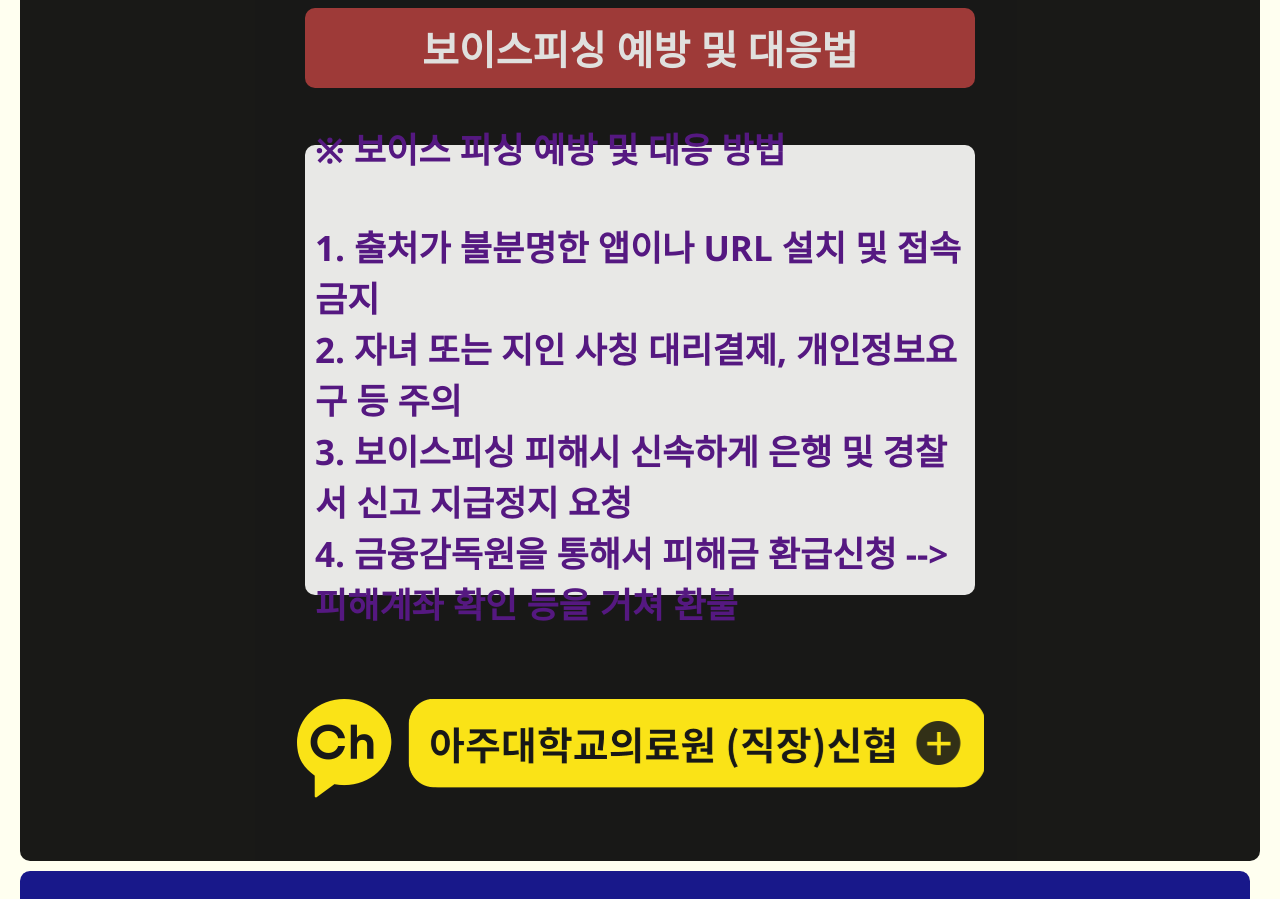
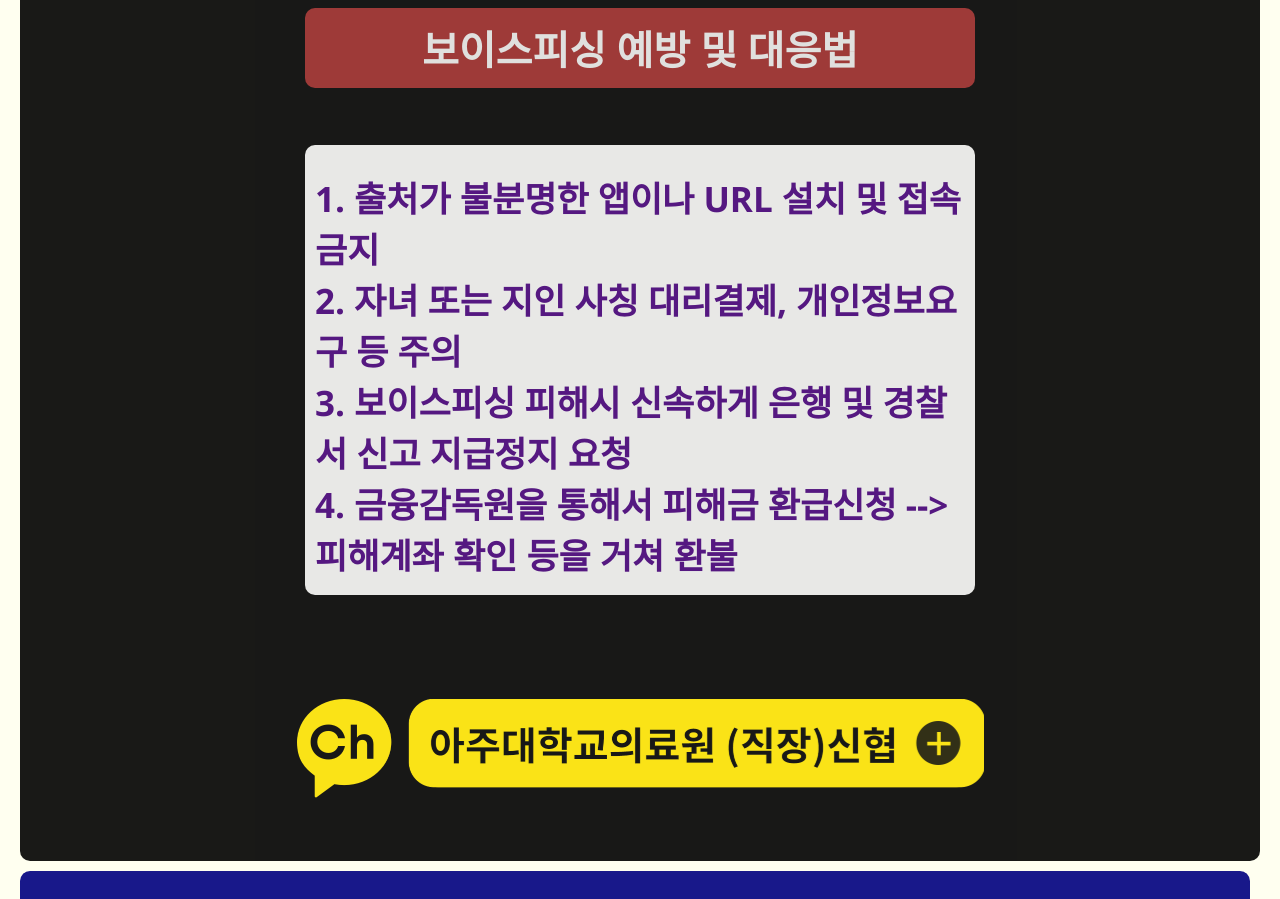
Before and after one commit to ajou9770/vfish, a plain HTML site: page index.html in a window 1280 px wide. Shown: the part 6240-7139 px from the top of the page. Drawn offline with Linux system fonts and the light colour scheme.

Commit message:
Update index.html

```diff
--- a/index.html
+++ b/index.html
@@ -20,8 +20,7 @@
         </div><br/><br/>
     <div class="top"> 보이스피싱 예방 및 대응법 </div><br/>
     <div class="meet">
-        <span>※ 보이스 피싱 예방 및 대응 방법 <br/><br/>
-        1. 출처가 불분명한 앱이나  URL 설치 및 접속 금지 <br/>
+        <span>1. 출처가 불분명한 앱이나  URL 설치 및 접속 금지<br/>
         2. 자녀 또는 지인 사칭 대리결제, 개인정보요구 등 주의<br/>
         3. 보이스피싱 피해시 신속하게 은행 및 경찰서 신고 지급정지 요청 <br/>
         4. 금융감독원을 통해서 피해금 환급신청 --> 피해계좌 확인 등을 거쳐 환불<br/>
```
